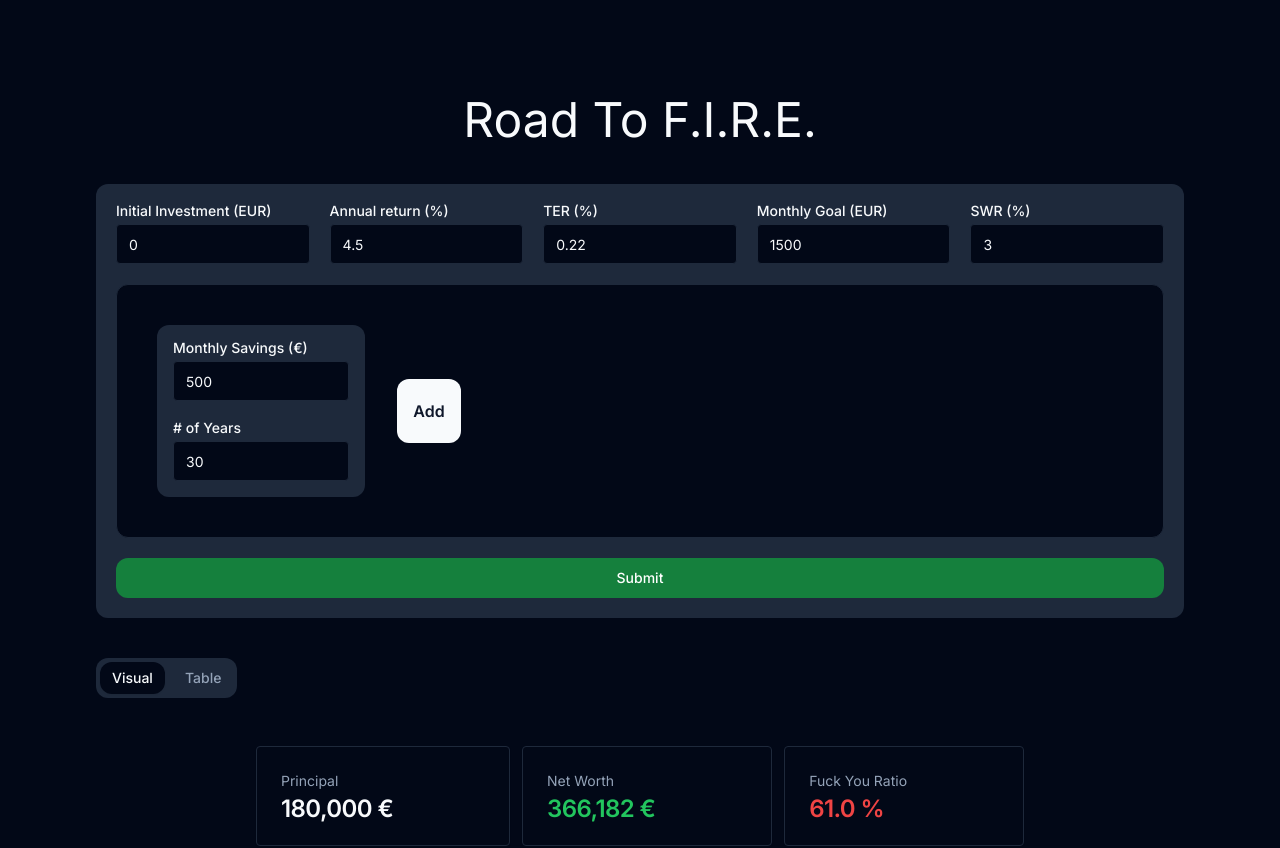
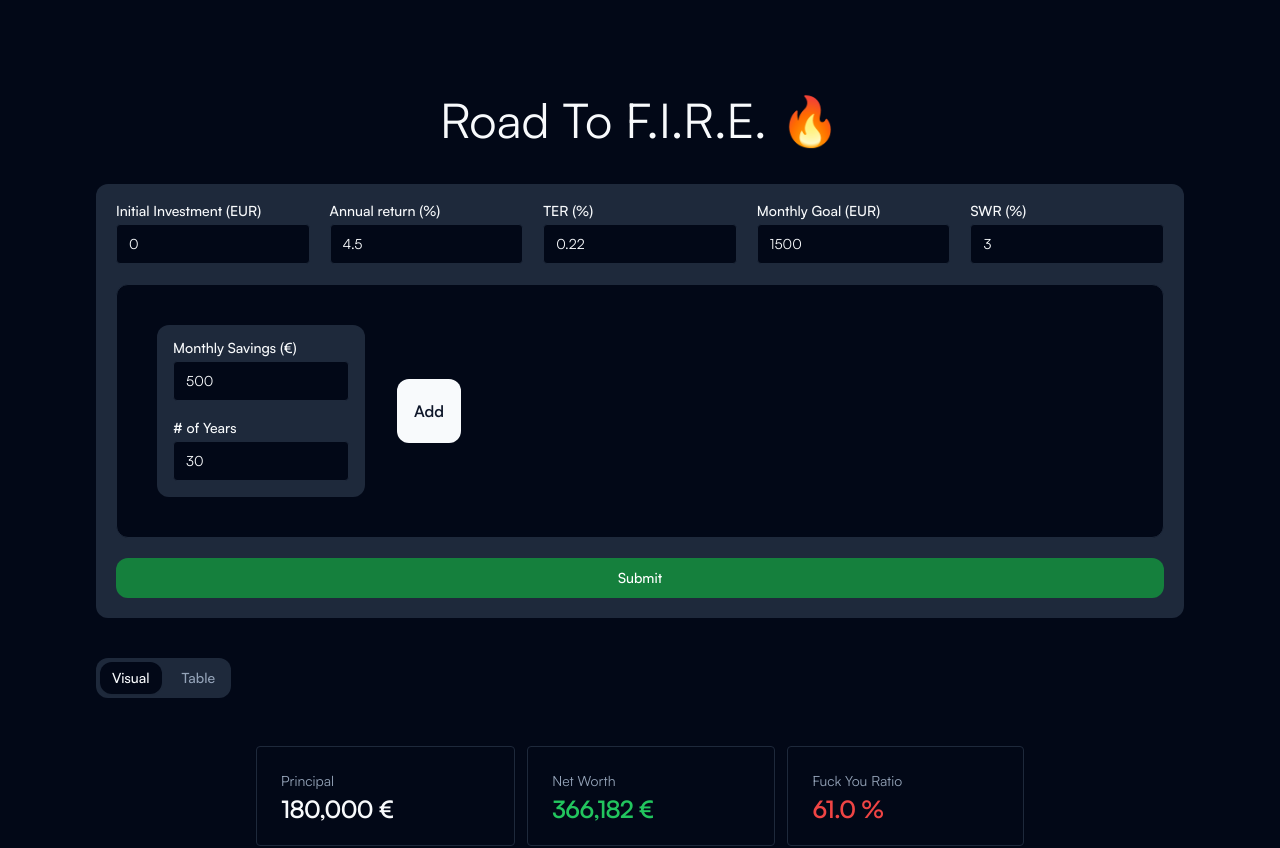
Before and after one commit to MassimoParisi/road-to-fire, a Next.js app: page / in a window 1280 px wide. Shown: the top 848 px of the page. Built offline with nearby package versions, Linux system fonts and the light colour scheme.

Commit message:
change font and title

```diff
--- a/app/layout.tsx
+++ b/app/layout.tsx
@@ -1,3 +1,5 @@
+import { cn } from "@/lib/utils";
+import { satoshi } from "@/styles/fonts";
 import { Analytics } from "@vercel/analytics/react";
 import type { Metadata } from "next";
 import { Inter } from "next/font/google";
@@ -6,8 +8,8 @@ import "../styles/globals.css";
 const inter = Inter({ subsets: ["latin"] });
 
 export const metadata: Metadata = {
-  title: "Create Next App",
-  description: "Generated by create next app",
+  title: "Road To F.I.R.E. 🔥",
+  description: "Financial Independence & Early Retirement | Calculator",
 };
 
 export default function RootLayout({
@@ -16,8 +18,8 @@ export default function RootLayout({
   children: React.ReactNode;
 }) {
   return (
-    <html lang="en">
-      <body className={inter.className}>
+    <html lang="en" className={cn(satoshi.variable)}>
+      <body>
         {children}
         <Analytics />
       </body>
--- a/app/page.tsx
+++ b/app/page.tsx
@@ -63,7 +63,7 @@ export default function Home() {
 
   return (
     <main className="flex min-h-screen flex-col items-center gap-10 p-24">
-      <h1 className="text-5xl">Road To F.I.R.E.</h1>
+      <h1 className="text-5xl">Road To F.I.R.E. 🔥</h1>
       <div className="bg-secondary w-full p-5 rounded-xl flex flex-col justify-between gap-5">
         <div className="flex gap-10">
           <div className="flex w-full gap-5 whitespace-nowrap justify-center">
--- /dev/null
+++ b/styles/fonts.ts
@@ -0,0 +1,9 @@
+import localFont from "next/font/local";
+
+export const satoshi = localFont({
+  src: "./fonts/Satoshi-Variable.woff2",
+  variable: "--font-satoshi",
+  weight: "300 900",
+  display: "swap",
+  style: "normal",
+});
--- a/tailwind.config.js
+++ b/tailwind.config.js
@@ -2,11 +2,11 @@
 module.exports = {
   darkMode: ["class"],
   content: [
-    './pages/**/*.{ts,tsx}',
-    './components/**/*.{ts,tsx}',
-    './app/**/*.{ts,tsx}',
-    './src/**/*.{ts,tsx}',
-	],
+    "./pages/**/*.{ts,tsx}",
+    "./components/**/*.{ts,tsx}",
+    "./app/**/*.{ts,tsx}",
+    "./src/**/*.{ts,tsx}",
+  ],
   theme: {
     container: {
       center: true,
@@ -16,6 +16,9 @@ module.exports = {
       },
     },
     extend: {
+      fontFamily: {
+        sans: ["var(--font-satoshi)"],
+      },
       colors: {
         border: "hsl(var(--border))",
         input: "hsl(var(--input))",
@@ -73,4 +76,4 @@ module.exports = {
     },
   },
   plugins: [require("tailwindcss-animate")],
-}
+};
```
Also changed, not shown: styles/fonts/Satoshi-Variable.woff2 (added).
